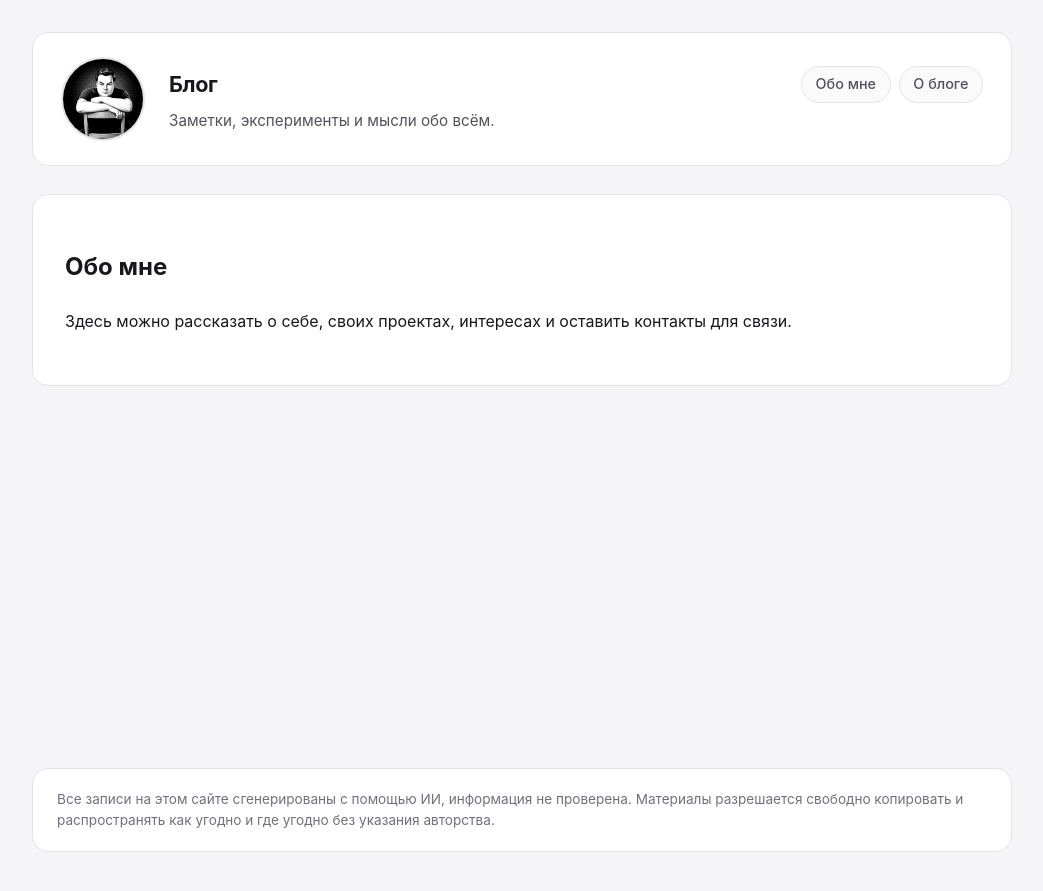
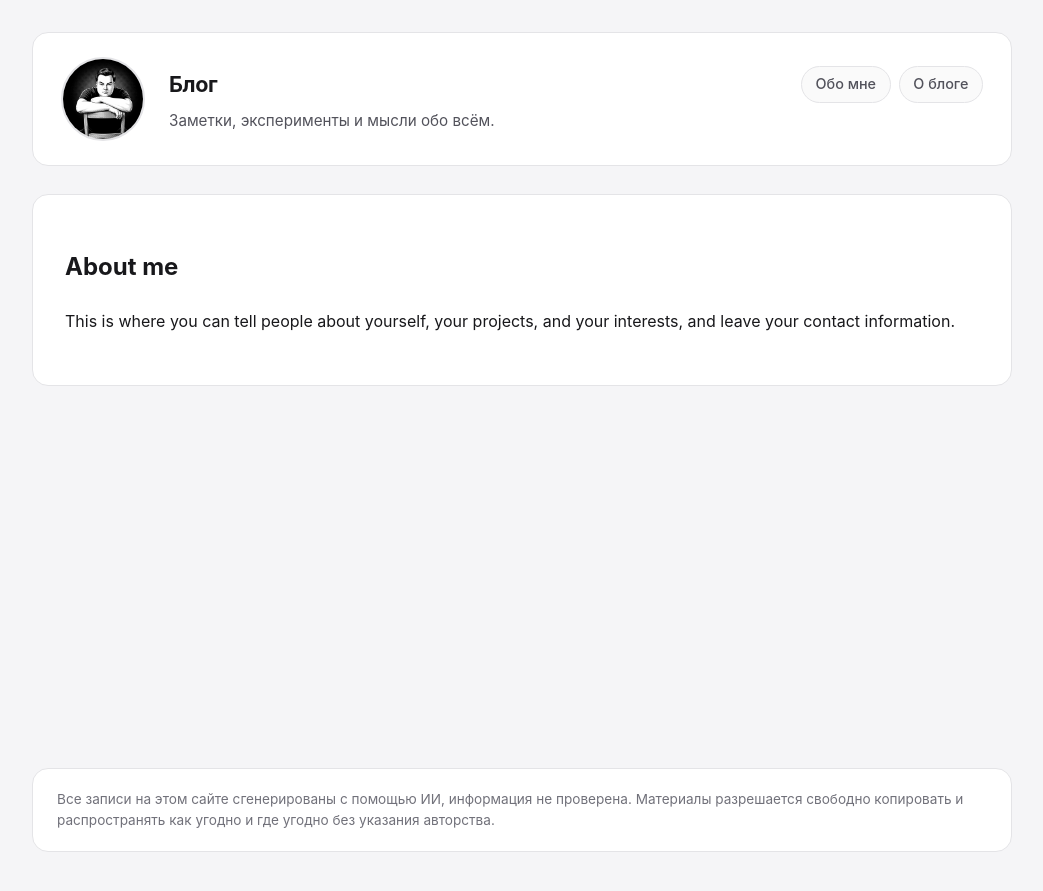
Before and after one commit to mudaczok/mudaczok.github.io, a Jekyll site: the page built from me.md, in a window 1280 px wide. Shown: the top 891 px of the page, without its empty margins (118-1161 px from the left). Built offline with Jekyll 4.4.1, drawn with Linux system fonts in a browser that asks for light colours.

Commit message:
Update Страницы “me”

```diff
--- a/me.md
+++ b/me.md
@@ -1,6 +1,7 @@
 ---
 layout: page
-title: Обо мне
+title: About me
 permalink: /me/
 ---
-Здесь можно рассказать о себе, своих проектах, интересах и оставить контакты для связи.
+
+This is where you can tell people about yourself, your projects, and your interests, and leave your contact information.
```
